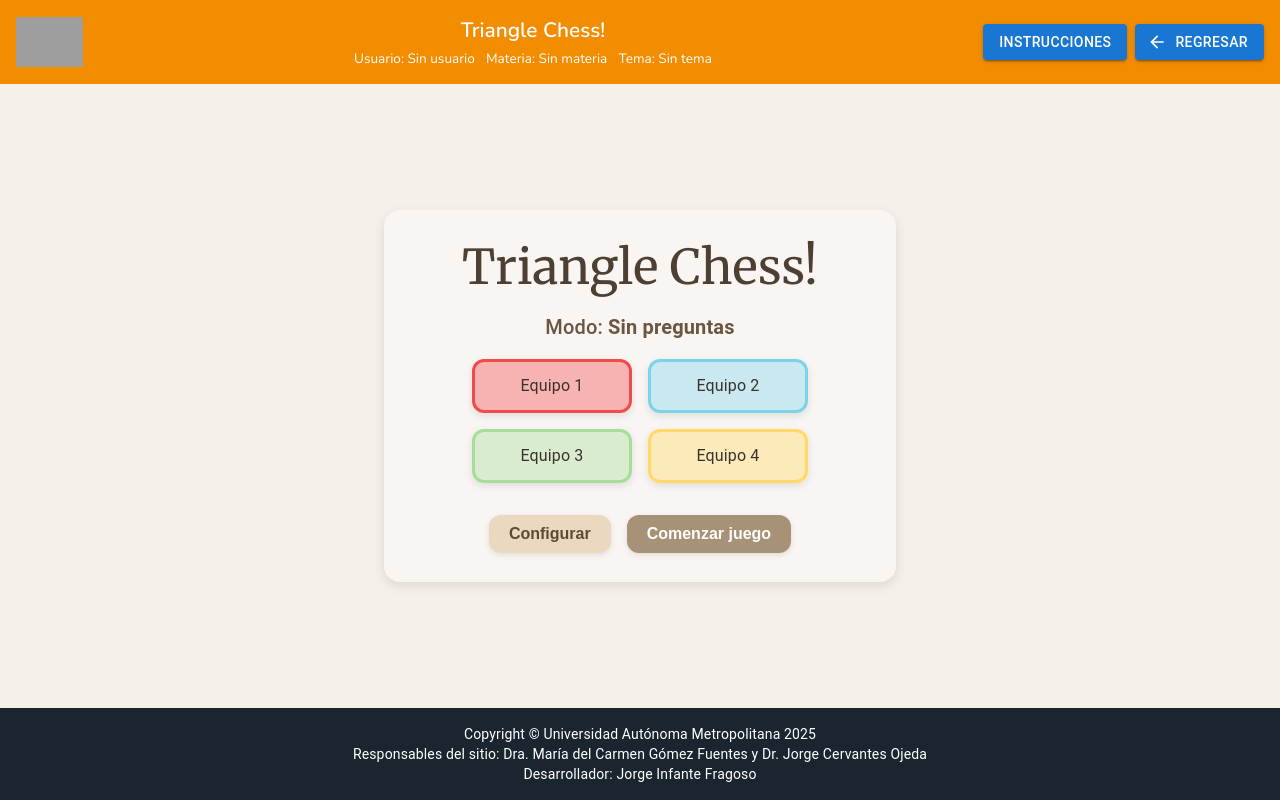
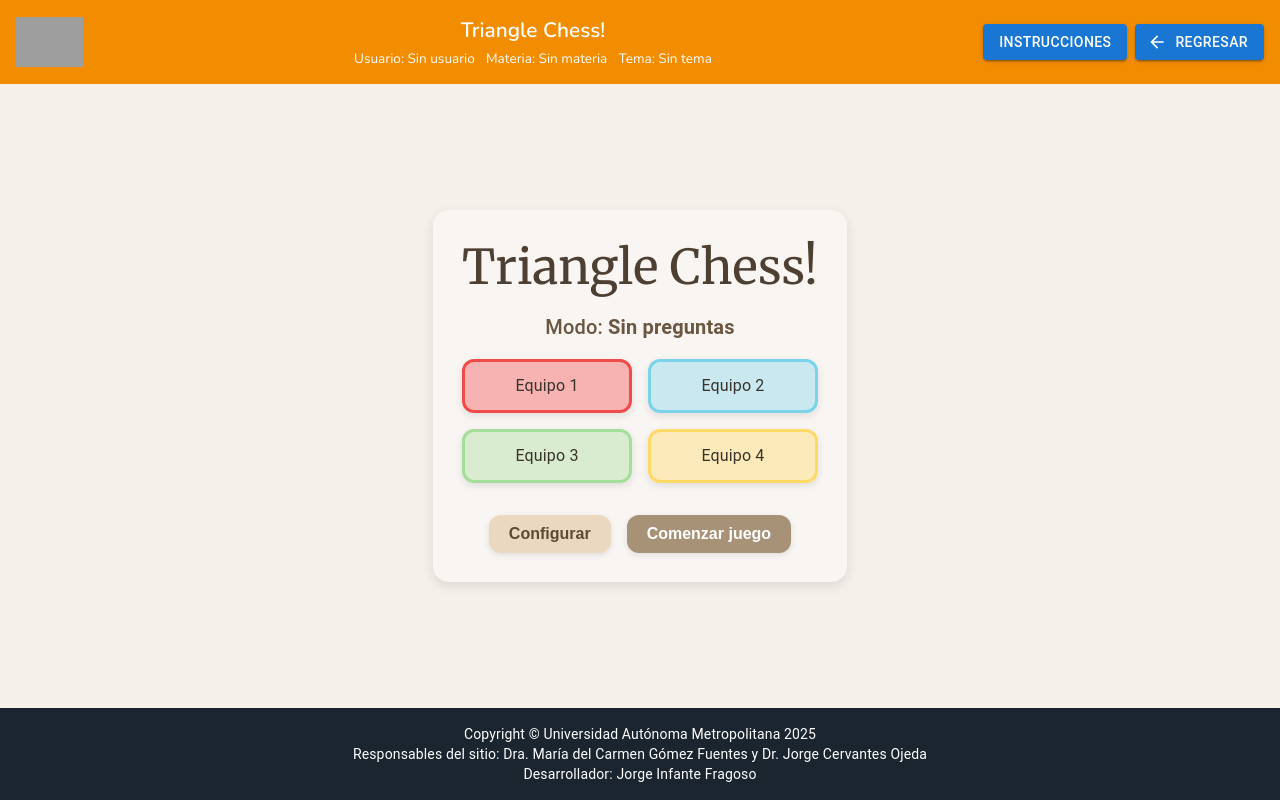
Before and after one commit to georgeif2212/Chain-Triangle-Chess, a React (Vite) app: page /trianglechess/game in a window 1280 px wide. Built offline with nearby package versions, Linux system fonts and the light colour scheme; grey boxes are pictures that could not be loaded.

Commit message:
fix: grid added

```diff
--- a/src/game/styles/pages/GameHasNotStarted.module.css
+++ b/src/game/styles/pages/GameHasNotStarted.module.css
@@ -25,12 +25,18 @@
 }
 
 .teamsContainer {
-  display: flex;
+  display: grid;
+  grid-template-columns: repeat(2, 1fr);
   flex-wrap: wrap;
   justify-content: center;
   gap: 1rem;
   max-width: 600px;
   width: 100%;
+}
+/* Caso especial: si hay 3 items, centra el último */
+.teamsContainer > :nth-child(3):last-child {
+  grid-column: 1 / -1; /* Hace que ocupe toda la fila */
+  justify-self: center; /* Y lo centra */
 }
 
 .teamCard {
```
